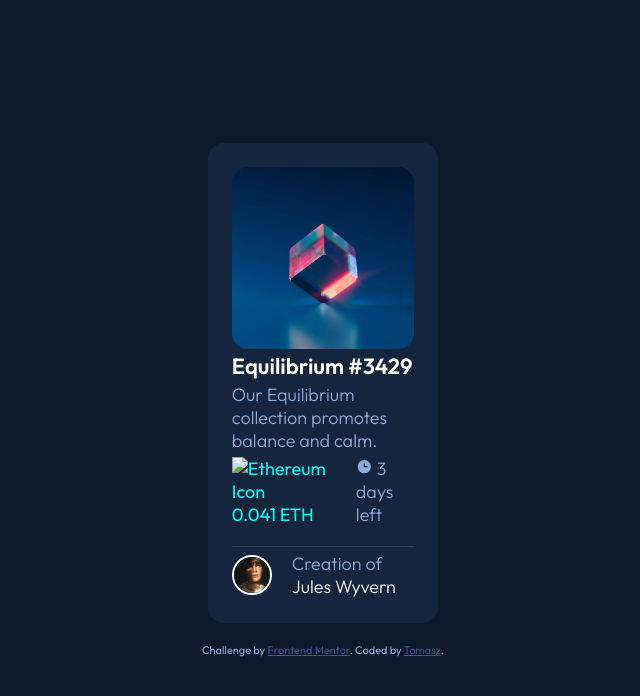
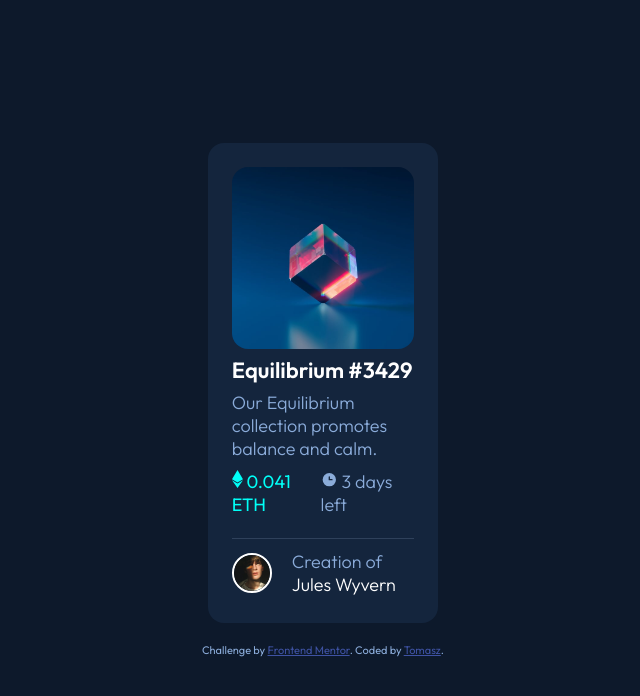
Before and after one commit to CurseTommy/CHALLENGE-HUB-NFT-preview-card-component, a plain HTML site: page index.html in a window 1280 px wide. Shown: the whole page, without its empty margins (317-957 px from the left). Drawn offline with Linux system fonts and the light colour scheme; the site is published under a folder, as on GitHub Pages, so addresses that start at the root find nothing.

Commit message:
Update index.html

```diff
--- a/index.html
+++ b/index.html
@@ -30,7 +30,7 @@
 
     <div class="price_time">
 
-      <p class="price"> <img src="/images/icon-ethereum.svg" alt="Ethereum Icon" class="eth_icon"> 0.041 ETH</p>
+      <p class="price"> <img src="images/icon-ethereum.svg" alt="Ethereum Icon" class="eth_icon"> 0.041 ETH</p>
 
       <p class="date"> <img src="images/icon-clock.svg" alt="Clock Icon" class="clock_icon"> 3 days left</p>
 
```
